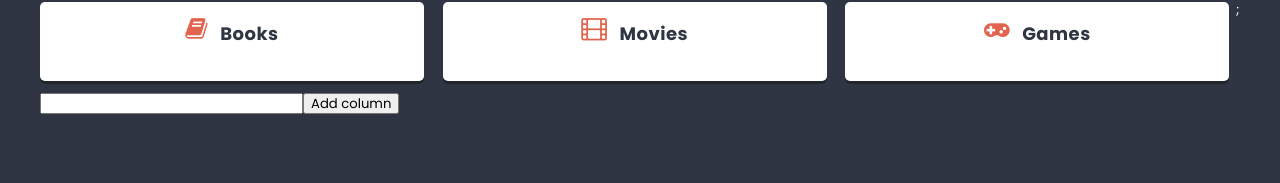
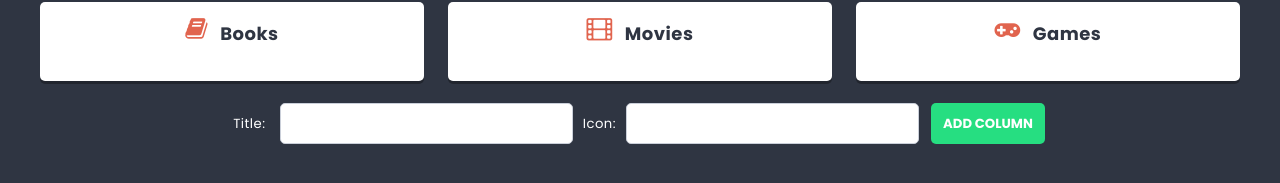
Before and after one commit to Dominik-Wilk/ReactApp, a React (Create React App) app: page / in a window 1280 px wide. Shown: the part 539-722 px from the top of the page. Built offline with nearby package versions, Linux system fonts and the light colour scheme.

Commit message:
Add new components

```diff
--- a/src/components/ColumnForm/ColumnForm.js
+++ b/src/components/ColumnForm/ColumnForm.js
@@ -1,19 +1,30 @@
 import styles from './ColumnForm.module.scss';
+import Button from '../Button/Button';
+import TextInput from '../TextInput/TextInput';
 import { useState } from 'react';
 
 const ColumnForm = props => {
-  const [value, setValue] = useState('');
+  const [title, setTitle] = useState('');
+  const [icon, setIcon] = useState('');
 
   const handleSubmit = e => {
     e.preventDefault();
-    props.action({ title: value });
-    setValue('');
+    props.action({ title: title, icon: icon });
+    setTitle('');
+    setIcon('');
   };
 
   return (
-    <form onSubmit={handleSubmit}>
-      <input type='text' value={value} onChange={e => setValue(e.target.value)} />
-      <button>Add column</button>
+    <form onSubmit={handleSubmit} className={styles.columnForm}>
+      <label className={styles.name} htmlFor='title'>
+        Title:
+      </label>{' '}
+      <TextInput id='title' value={title} onChange={e => setTitle(e.target.value)} />
+      <label className={styles.name} htmlFor='icon'>
+        Icon:
+      </label>
+      <TextInput id='icon' value={icon} onChange={e => setIcon(e.target.value)} />
+      <Button>Add column</Button>
     </form>
   );
 };
--- a/src/components/ColumnForm/ColumnForm.module.scss
+++ b/src/components/ColumnForm/ColumnForm.module.scss
@@ -0,0 +1,7 @@
+.columnForm {
+  text-align: center;
+  padding: 10px;
+}
+.name {
+  margin: 10px;
+}
--- a/src/components/List/List.js
+++ b/src/components/List/List.js
@@ -12,7 +12,7 @@
   ]);
 
   const addColumn = newColumn => {
-    setColumns([...columns, { id: shortid(), title: newColumn.title }]);
+    setColumns([...columns, { id: shortid(), title: newColumn.title, icon: newColumn.icon }]);
   };
 
   return (
@@ -27,7 +27,6 @@
         {columns.map(column => (
           <Column key={column.id} title={column.title} icon={column.icon} />
         ))}
-        ;
       </section>
       <ColumnForm action={addColumn} />
     </div>
--- a/src/components/TextInput/TextInput.js
+++ b/src/components/TextInput/TextInput.js
@@ -1,7 +1,15 @@
 import styles from './TextInput.module.scss';
 
 const TextInput = props => {
-  return <input className={styles.input} type='text' placeholder={props.placeholder} />;
+  return (
+    <input
+      className={styles.input}
+      value={props.value}
+      onChange={props.onChange}
+      placeholder={props.placeholder}
+      type='text'
+    />
+  );
 };
 
 export default TextInput;
```
